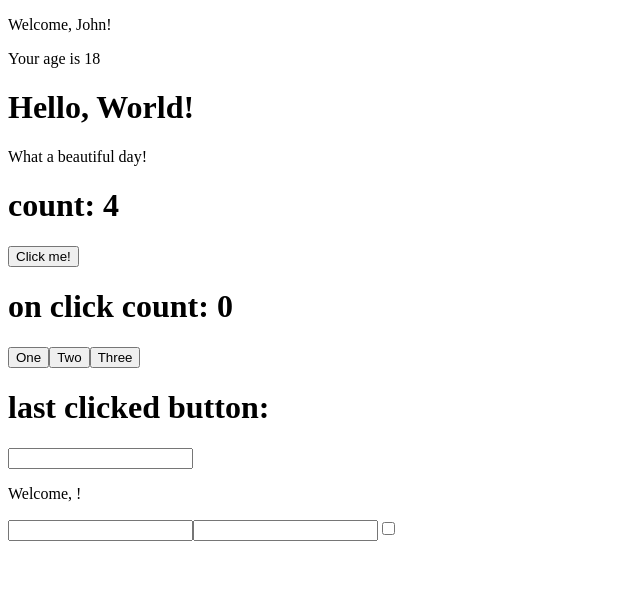
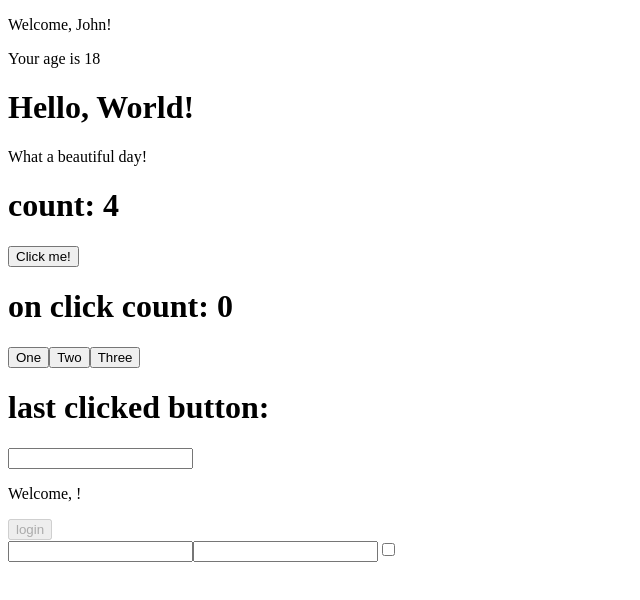
Before and after one commit to MarkupMonkey/react-project, a React (Create React App) app: page / in a window 1280 px wide. Shown: the top 600 px of the page, without its empty margins (0-640 px from the left). Built offline with nearby package versions, Linux system fonts and the light colour scheme.

Commit message:
exercise forms 03 done

```diff
--- a/src/Login.js
+++ b/src/Login.js
@@ -1,6 +1,7 @@
 import React from "react";
 
 class Login extends React.Component {
+
     state = {
         username: '',
         password: '',
@@ -13,12 +14,13 @@ class Login extends React.Component {
         const type = event.target.type;
         const checked = event.target.checked;
 
+
         this.setState({
             [name]: type === 'checkbox' ? checked : value,
         })
     }
 
-    componentDidUpdate() {
+    onLogin = () => {
         console.log(this.state)
     }
 
@@ -26,9 +28,15 @@ class Login extends React.Component {
     render() {
         return (
             <>
-                <input name="username" value={this.state.username} onChange={this.handlerInputChange} />
-                <input name="password" type="password" value={this.state.password} onChange={this.handlerInputChange} />
-                <input name="remember" type="checkbox" checked={this.state.remember} onChange={this.handlerInputChange} />
+                <div>
+                    <button onClick={this.onLogin} disabled={!this.state.username + !this.state.password}>login</button>
+                </div>
+                <div>
+                    <input name="username" value={this.state.username} onChange={this.handlerInputChange} />
+                    <input name="password" type="password" value={this.state.password} onChange={this.handlerInputChange} />
+                    <input name="remember" type="checkbox" checked={this.state.remember} onChange={this.handlerInputChange} />
+                </div>
+
             </>
         )
     }
```
